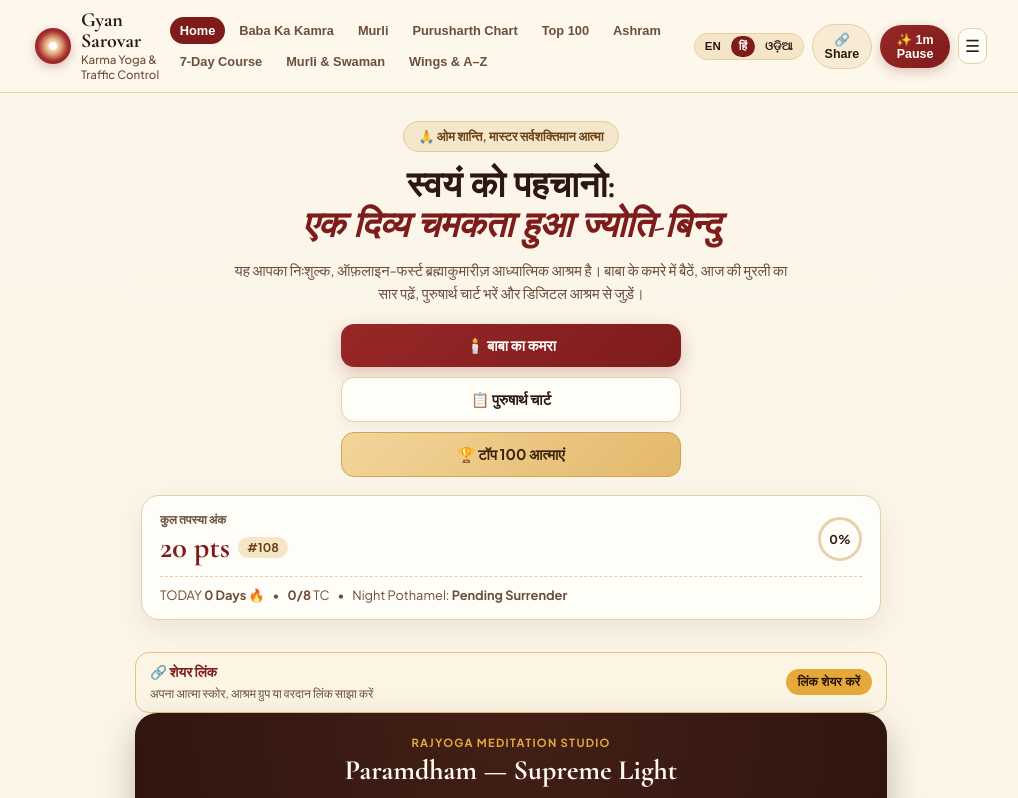
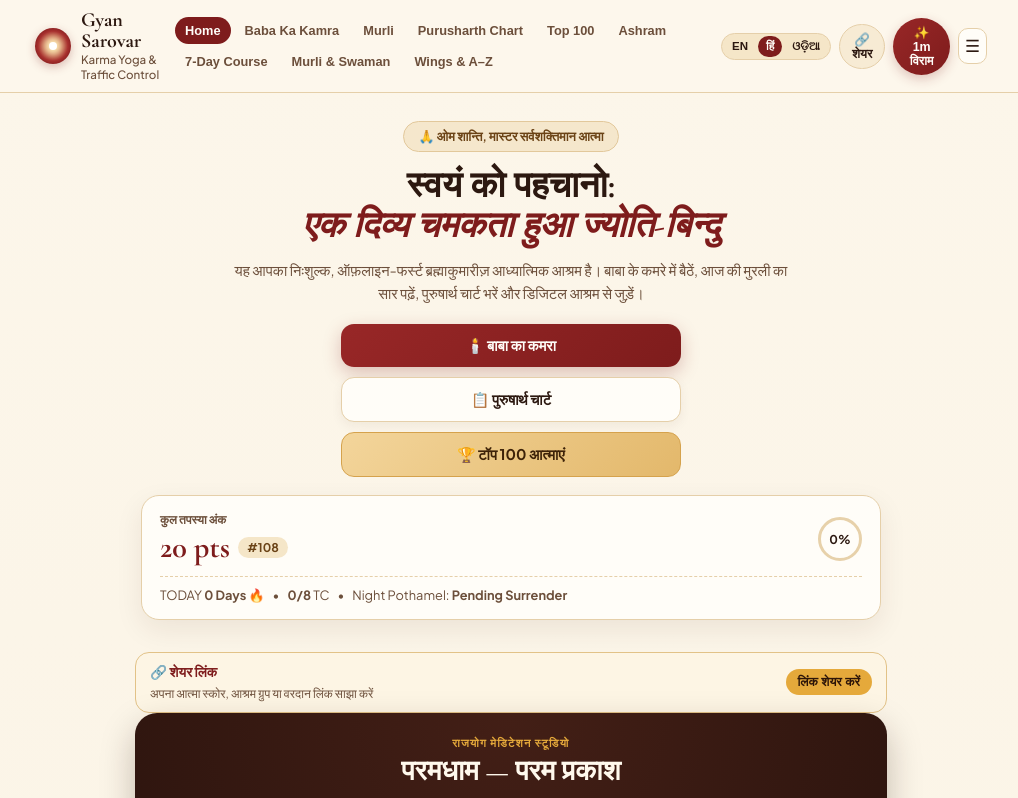
Before and after one commit to shreejeetabhishek/Gyan-Sarovar-Digital-Ashram-, a plain HTML site: page index.html in a window 1280 px wide. Both pictures are taken after a click on the button "हिं". Shown: the top 798 px of the page, without its empty margins (129-1147 px from the left). Drawn offline with nearby package versions, Linux system fonts and the light colour scheme.

Commit message:
Add files via upload

```diff
--- a/app.js
+++ b/app.js
@@ -705,6 +705,13 @@
   if (!state.lang) state.lang = "en";
   if (typeof state.murliCardIdx !== "number") state.murliCardIdx = 0;
 
+
+  window.__setBKLang = function (langCode) {
+    state.lang = langCode || "en";
+    saveState();
+    renderAll();
+  };
+
   function applyLanguage() {
     const lang = state.lang || "en";
     const t = (window.BK_I18N && window.BK_I18N[lang]) || window.BK_I18N.en;
@@ -727,6 +734,46 @@
     setTxt("lbl-share-title", t.shareTitle);
     setTxt("lbl-share-sub", t.shareSub);
     setTxt("home-share-btn", t.shareBtn);
+
+
+    const navLabels = {
+      en: { home: "Home", kamra: "Kamra", chart: "Chart", rankings: "Top 100", ashram: "Ashram", share: "Share", pause: "✨ 1m Pause" },
+      hi: { home: "होम", kamra: "कमरा", chart: "चार्ट", rankings: "टॉप 100", ashram: "आश्रम", share: "शेयर", pause: "✨ 1m विराम" },
+      or: { home: "ହୋମ୍", kamra: "କୋଠରୀ", chart: "ଚାର୍ଟ", rankings: "ଟପ୍ ୧୦୦", ashram: "ଆଶ୍ରମ", share: "ସେୟାର୍", pause: "✨ 1m ବିରାମ" }
+    }[lang] || { home: "Home", kamra: "Kamra", chart: "Chart", rankings: "Top 100", ashram: "Ashram", share: "Share", pause: "✨ 1m Pause" };
+
+    document.querySelectorAll(".bnav-btn").forEach((b) => {
+      const sp = b.querySelector("span:last-child");
+      if (sp && navLabels[b.dataset.tab]) sp.textContent = navLabels[b.dataset.tab];
+    });
+    const hsBtn = document.getElementById("header-share-btn");
+    if (hsBtn) hsBtn.textContent = "🔗 " + navLabels.share;
+    const hpBtn = document.getElementById("header-pause-btn");
+    if (hpBtn) hpBtn.textContent = navLabels.pause;
+
+    const studioEyebrow = document.querySelector(".studio-dark-card .eyebrow-gold");
+    const studioTitle = document.querySelector(".studio-dark-card .studio-title");
+    const yogStart = document.getElementById("yog-start-btn");
+    const yogReset = document.getElementById("yog-reset-btn");
+    const nextThought = document.getElementById("next-thought-btn");
+    if (studioEyebrow) studioEyebrow.textContent = t.studioEyebrow;
+    if (studioTitle) studioTitle.textContent = t.studioTitle;
+    if (yogStart && !yogTimer) yogStart.textContent = t.beginSilence;
+    if (yogReset) yogReset.textContent = t.resetBtn;
+    if (nextThought) nextThought.textContent = t.nextThought;
+
+    const kamraH1 = document.querySelector("#view-kamra .page-serif-title");
+    const kamraSub = document.querySelector("#view-kamra .body-muted");
+    const chartH1 = document.querySelector("#view-chart .page-serif-title");
+    const rankH1 = document.querySelector("#view-rankings .page-serif-title");
+    const ashramH1 = document.querySelector("#view-ashram .page-serif-title");
+    const murliH1 = document.querySelector("#view-murli .page-serif-title");
+    if (kamraH1) kamraH1.textContent = t.kamraTitle;
+    if (kamraSub) kamraSub.textContent = t.kamraSub;
+    if (chartH1) chartH1.textContent = t.chartTitle;
+    if (rankH1) rankH1.textContent = t.rankingsTitle;
+    if (ashramH1) ashramH1.textContent = t.ashramTitle;
+    if (murliH1) murliH1.textContent = t.murliPageTitle;
 
     const cards = window.BK_MURLI_TRILINGUAL || [];
     if (cards.length) {
--- a/index.html
+++ b/index.html
@@ -12,7 +12,7 @@
   <link rel="preconnect" href="https://fonts.googleapis.com" />
   <link rel="preconnect" href="https://fonts.gstatic.com" crossorigin />
   <link href="https://fonts.googleapis.com/css2?family=Cinzel:wght@600;700&family=Cormorant+Garamond:ital,wght@0,500;0,600;0,700;1,500;1,600&family=Plus+Jakarta+Sans:wght@400;500;600;700&display=swap" rel="stylesheet" />
-  <link rel="stylesheet" href="./styles.css" />
+  <link rel="stylesheet" href="./styles.css?v=9" />
 </head>
 <body>
   <!-- TOP STICKY HEADER -->
@@ -42,9 +42,9 @@
 
       <div class="header-actions">
         <div class="lang-toggle-group" id="lang-switcher" role="group" aria-label="Language">
-          <button type="button" class="lang-pill active" data-lang="en">EN</button>
-          <button type="button" class="lang-pill" data-lang="hi">हिं</button>
-          <button type="button" class="lang-pill" data-lang="or">ଓଡ଼ିଆ</button>
+          <button type="button" class="lang-pill active" data-lang="en" onclick="window.__setBKLang && window.__setBKLang('en')">EN</button>
+          <button type="button" class="lang-pill" data-lang="hi" onclick="window.__setBKLang && window.__setBKLang('hi')">हिं</button>
+          <button type="button" class="lang-pill" data-lang="or" onclick="window.__setBKLang && window.__setBKLang('or')">ଓଡ଼ିଆ</button>
         </div>
 
         <button type="button" class="btn-cream-sm" id="header-share-btn">🔗 Share</button>
@@ -715,7 +715,7 @@
     </div>
   </div>
 
-  <script src="./data.js"></script>
-  <script src="./app.js"></script>
+  <script src="./data.js?v=9"></script>
+  <script src="./app.js?v=9"></script>
 </body>
 </html>
```
Also changed, not shown: sw.js (+11 -14 lines).
